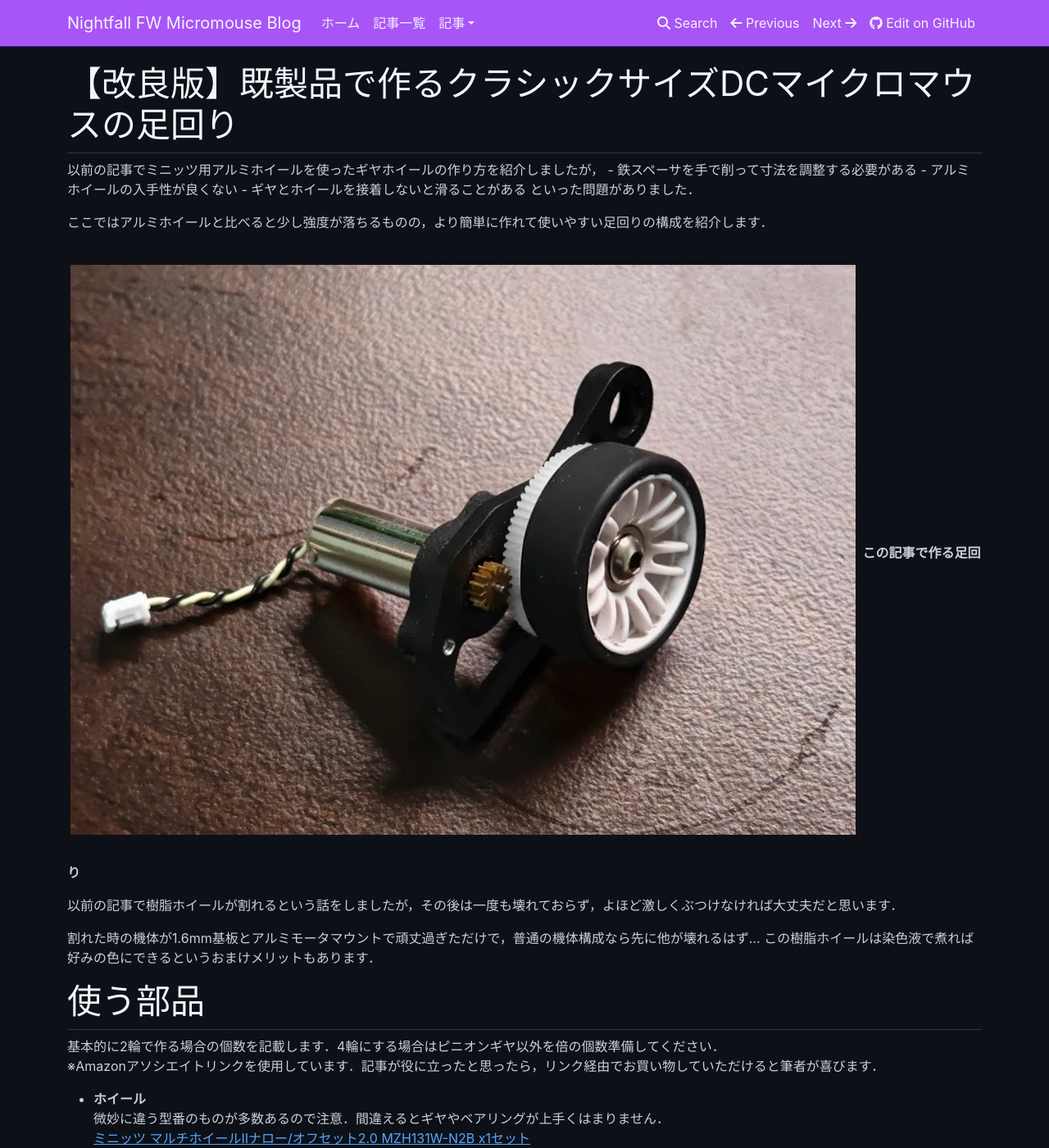
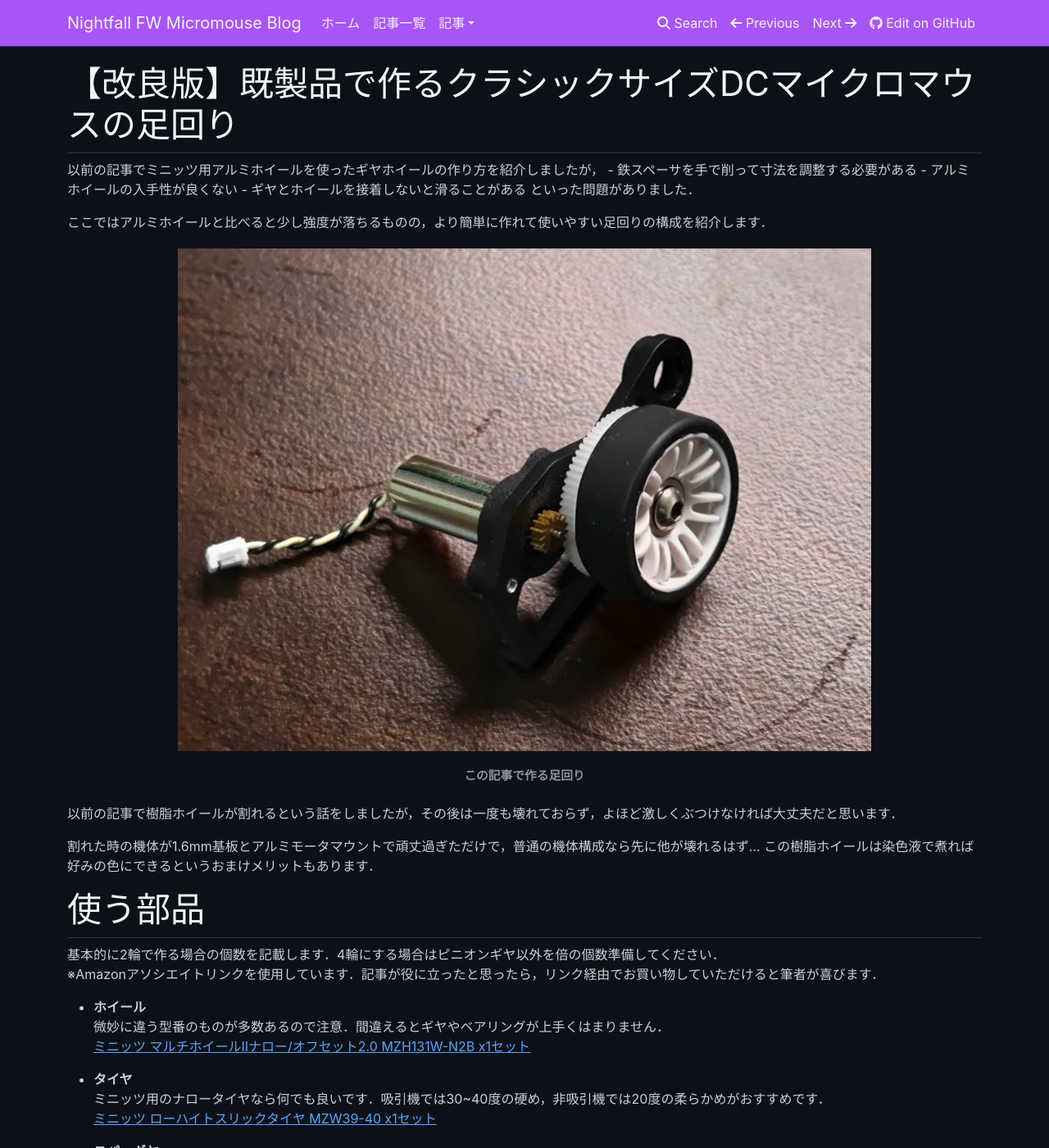
Before and after one commit to xfa273/nightfall-fw, an MkDocs documentation site: the page built from docs/blog/posts/2026-04-05_classic-dc-footwork-improved/README.md, in a window 1280 px wide and 1400 px high. Shown: the whole window at 82% size. Built offline with MkDocs 1.6.1, drawn with Linux system fonts in a browser that asks for light colours; nearby versions of some CDN libraries.

Commit message:
docs(blog): standardize image width and caption formatting

```diff
--- a/docs/blog/stylesheets/github-dark.css
+++ b/docs/blog/stylesheets/github-dark.css
@@ -142,13 +142,42 @@ blockquote {
   border-left: 4px solid var(--gh-border);
 }
 
-img,
-.img-thumbnail,
-.figure-img,
-figure img {
+[role="main"] img,
+[role="main"] .img-thumbnail,
+[role="main"] .figure-img,
+[role="main"] figure img {
+  display: block;
+  width: 66.666vw;
+  max-width: 66.666vw;
+  height: auto;
+  margin: 0.6rem auto 0.35rem;
   background: transparent !important;
   border: none !important;
   box-shadow: none !important;
+}
+
+[role="main"] p > strong:only-child {
+  display: block;
+  width: 66.666vw;
+  max-width: 66.666vw;
+  margin: 0 auto 1.4rem;
+  text-align: center;
+  color: var(--gh-text-muted);
+  font-size: 0.92rem;
+  line-height: 1.45;
+  font-weight: 600;
+}
+
+[role="main"] p > img + strong {
+  display: block;
+  width: 66.666vw;
+  max-width: 66.666vw;
+  margin: 0 auto 1.4rem;
+  text-align: center;
+  color: var(--gh-text-muted);
+  font-size: 0.92rem;
+  line-height: 1.45;
+  font-weight: 600;
 }
 
 .bs-sidebar,
```
Also changed, not shown: docs/blog/posts/2026-04-05_classic-dc-footwork-improved/README.md (+8 -0 lines), docs/blog_admin/POST_TEMPLATE.md (+7 -0 lines).
